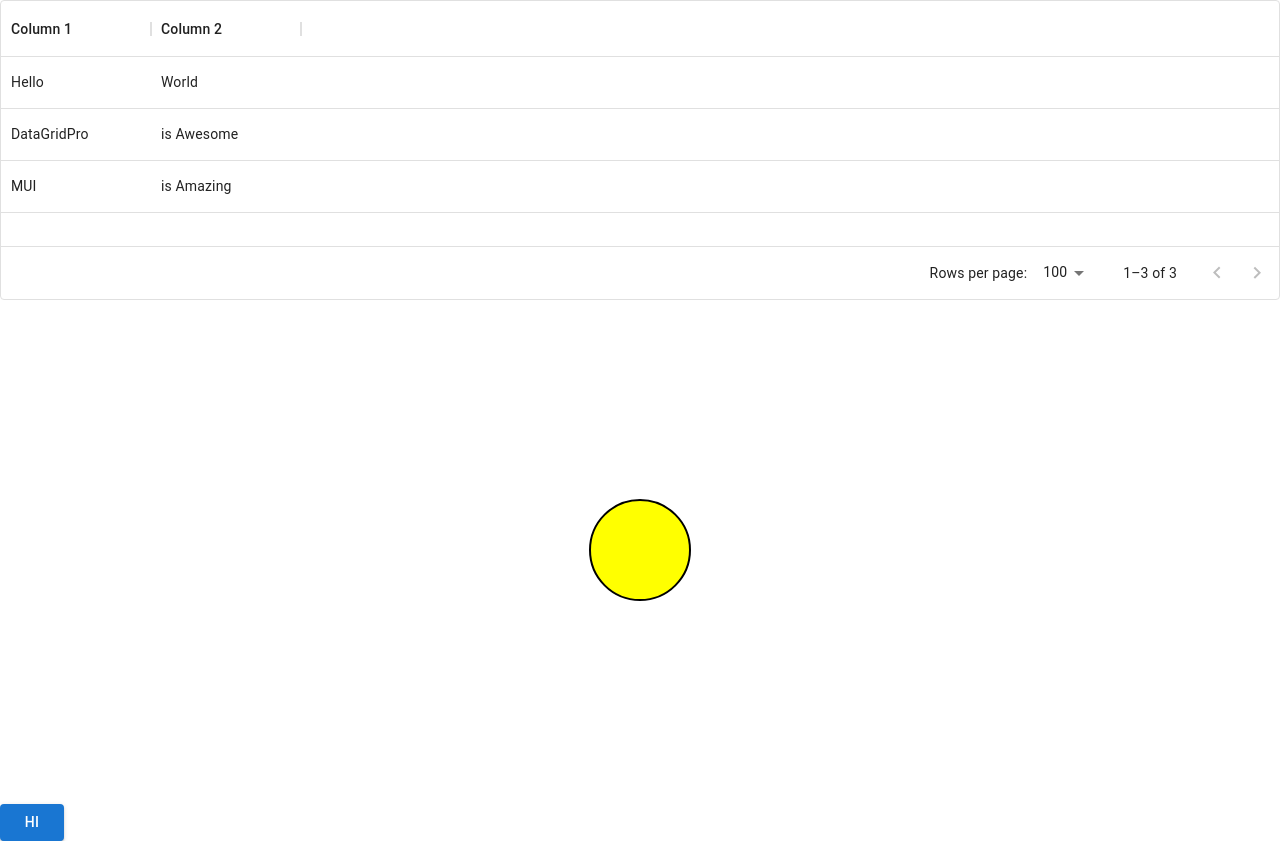
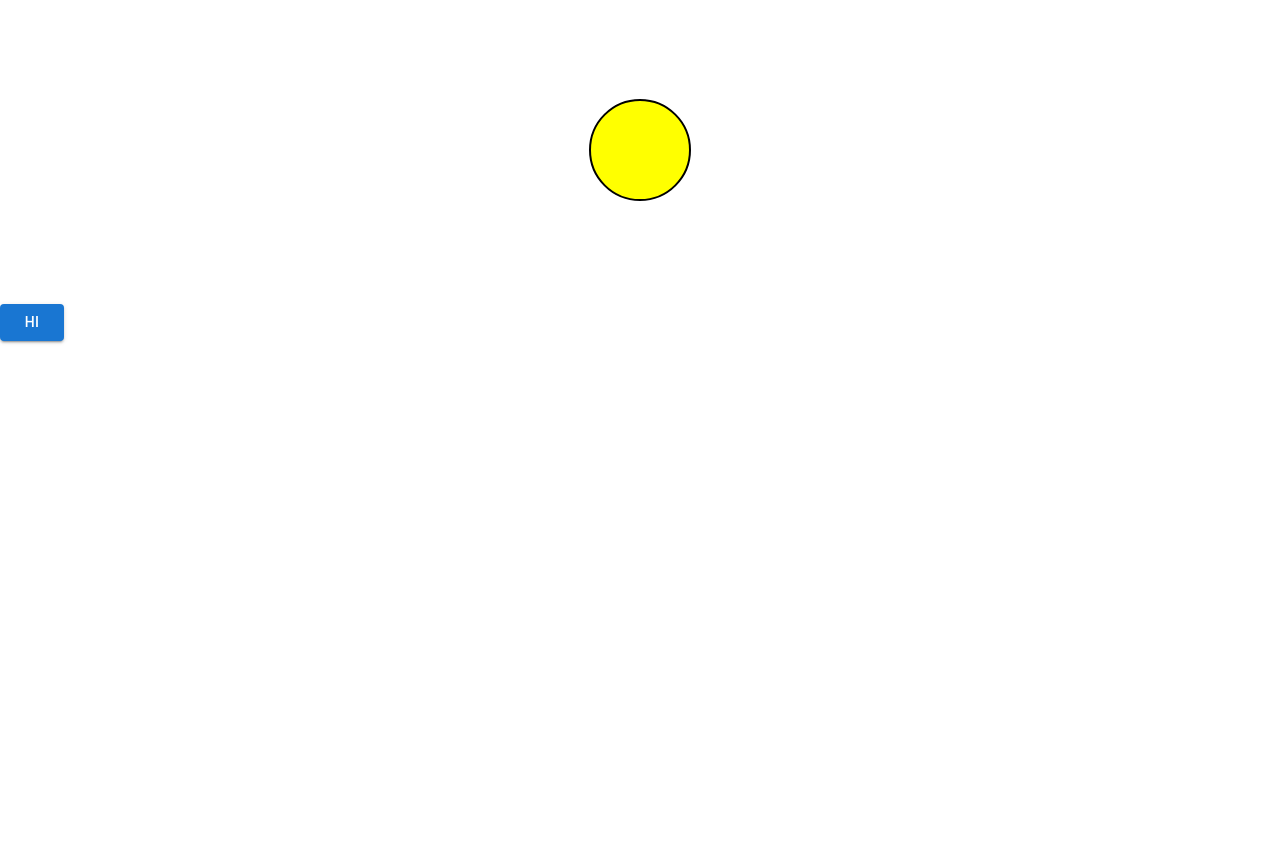
Before and after one commit to phuockhanhle/Family-Tree, a React app: page /dashboard in a window 1280 px wide. After the commit the page ends 800 px from the top, so only its background shows below. Built offline with nearby package versions, Linux system fonts and the light colour scheme.

Commit message:
test svg

```diff
--- a/package.json
+++ b/package.json
@@ -21,6 +21,7 @@
         "@mui/x-data-grid": "^5.11.0",
         "axios": "^0.24.0",
         "babel-loader": "^8.2.3",
+        "d3": "^7.4.4",
         "dayjs": "^1.10.7",
         "html-react-parser": "^1.4.8",
         "js-cookie": "^3.0.1",
@@ -35,6 +36,7 @@
         "@babel/preset-react": "^7.16.0",
         "@babel/preset-typescript": "^7.16.0",
         "@pmmmwh/react-refresh-webpack-plugin": "^0.5.3",
+        "@types/d3": "^7.1.0",
         "@types/js-cookie": "^3.0.1",
         "@types/react": "^17.0.37",
         "@types/react-dom": "^17.0.11",
--- a/src/components/pages/dashboard/DashBoard.tsx
+++ b/src/components/pages/dashboard/DashBoard.tsx
@@ -1,29 +1,35 @@
+import { Button } from "@mui/material";
 import { useState } from "react";
-import { useNavigate } from "react-router-dom";
-import { Button } from "@mui/material";
-import { logOut } from "../../utils/HelperFuncs";
-import { familyList } from "../../utils/JsonExample";
-import { DataGrid, GridColDef, GridRowsProp } from '@mui/x-data-grid';
+
+const width = '100vw';
+const height = 300;
+const circleX = '50vw';
+const circleY = height / 2;
+const circleRadius = 50;
+const initialMousePosition = {
+    x: circleX,
+    y: height / 2
+}
+
 
 export const DashBoard = () => {
-    const rows: GridRowsProp = [
-        { id: 1, col1: 'Hello', col2: 'World' },
-        { id: 2, col1: 'DataGridPro', col2: 'is Awesome' },
-        { id: 3, col1: 'MUI', col2: 'is Amazing' },
-    ];
-
-    const columns: GridColDef[] = [
-        { field: 'col1', headerName: 'Column 1', width: 150 },
-        { field: 'col2', headerName: 'Column 2', width: 150 },
-    ];
+    const [mousePosition, setMousePosition] = useState(initialMousePosition);
+    const handleMouseMove = (event: any) => {
+        const { clientX, clientY } = event;
+        console.log({ clientX, clientY });
+        setMousePosition({ x: clientX, y: clientY });
+    }
 
     return (
-        <div style={{ height: 300, width: '100%' }}>
-            <DataGrid rows={rows} columns={columns} />
-            <svg width="100vw" height="500" >
-                <circle cx="50vw" cy="250" r="50" fill="yellow" stroke="black" stroke-width="2"></circle>
+        <>
+            <svg width={width} height={height} onMouseMove={handleMouseMove}>
+                <g>
+                    <circle cx={mousePosition.x} cy={mousePosition.y} r={circleRadius} fill="yellow" stroke="black" stroke-width="2"></circle>
+                </g>
             </svg>
             <Button variant="contained">Hi</Button>
-        </div>
+        </>
+
+
     );
 }
```
Also changed, not shown: src/components/pages/login/LoginPage.tsx (+0 -7 lines), 2 other files (tests, documents, lock files or other folders).
